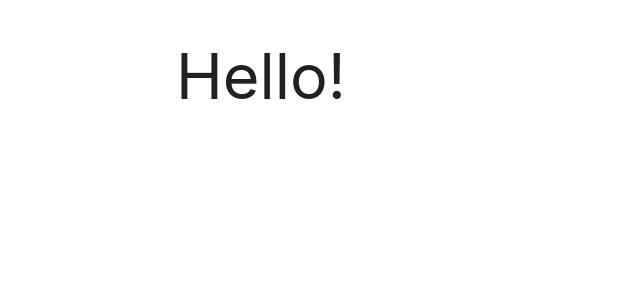
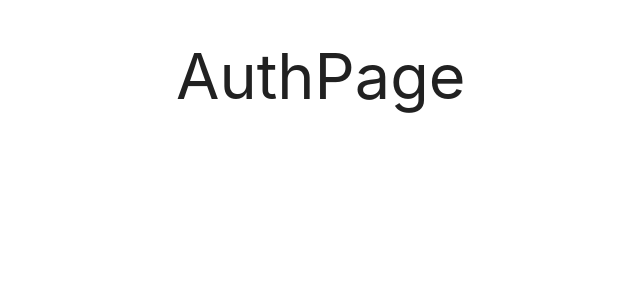
Before and after one commit to maxduma/linkChecker, a React (Create React App) app in the folder client/: page / in a window 1280 px wide. Shown: the top 300 px of the page, without its empty margins (16-656 px from the left). Built offline with nearby package versions, Linux system fonts and the light colour scheme.

Commit message:
included routing

```diff
--- a/client/src/App.js
+++ b/client/src/App.js
@@ -1,10 +1,17 @@
+import React from 'react';
+import { BrowserRouter} from 'react-router-dom';
 import 'materialize-css'
+import { useRoutes } from './routes';
 
 function App() {
+  const routes = useRoutes(false)
+
   return (
-    <div className="container">
-      <h1>Hello!</h1>
-    </div>
+    <BrowserRouter>
+     <div className="container">
+       {routes}
+     </div>
+    </BrowserRouter>
   );
 }
 
--- a/client/src/routes.js
+++ b/client/src/routes.js
@@ -1,33 +1,25 @@
 import React from "react"
-import {Switch, Route, Redirect} from 'react-router-dom'
+import {Routes, Route, Navigate} from 'react-router-dom'
 import { LinksPage } from "./pages/LinksPage"
 import { CreatePage } from "./pages/CreatePage"
 import { DetailPage } from "./pages/DetailPage"
 import { AuthPage } from "./pages/AuthPage"
 
-export const useRoutes = isAuthenticated => {
+export const useRoutes = (isAuthenticated) => {
 	if(isAuthenticated) {
 		return (
-			<Switch>
-				<Route path="/links" exact>
-					<LinksPage />
-				</Route>
-				<Route path="/create" exact>
-					<CreatePage />
-				</Route>
-				<Route path="/detail/:id">
-					<DetailPage />
-				</Route>
-				<Redirect to="/create" />
-			</Switch>
+			<Routes>
+				<Route path="/links" element={<LinksPage />} />
+				<Route path="/create" element={<CreatePage />} />
+				<Route path="/detail/:id" element={<DetailPage />} />
+				<Route path="*" element={<Navigate replace to="/links" />} />
+			</Routes>
 		)
 	}
 	return (
-		<Switch>
-			<Route path="/" exact>
-				<AuthPage  />
-			</Route>
-			<Redirect to="/" />
-		</Switch>
+		<Routes>
+			<Route path="/" element={<AuthPage />} />
+			<Route path="*" element={<Navigate replace to="/" />} />
+		</Routes>
 	)
 }
```
Also changed, not shown: 1 other file (tests, documents, lock files or other folders).
